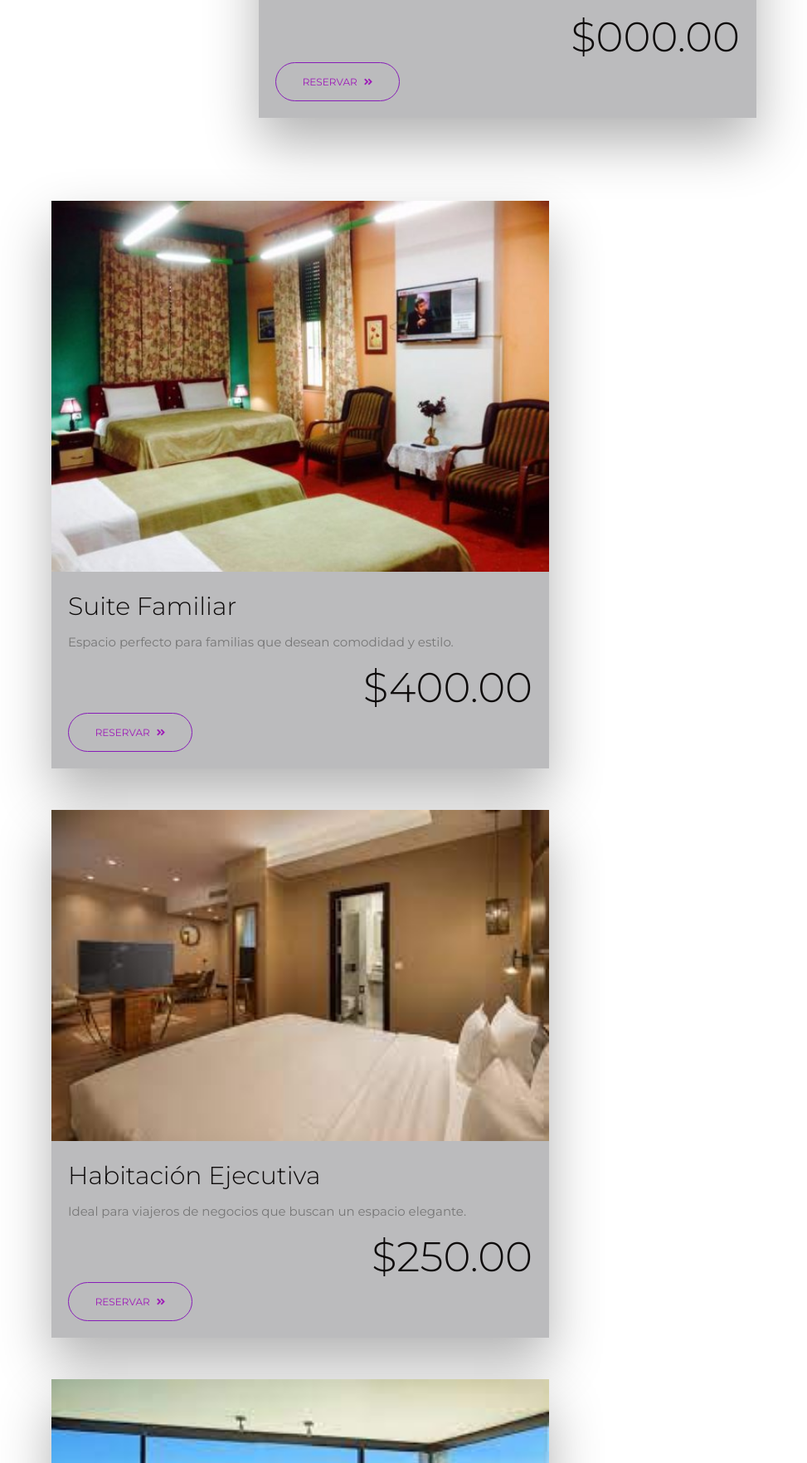
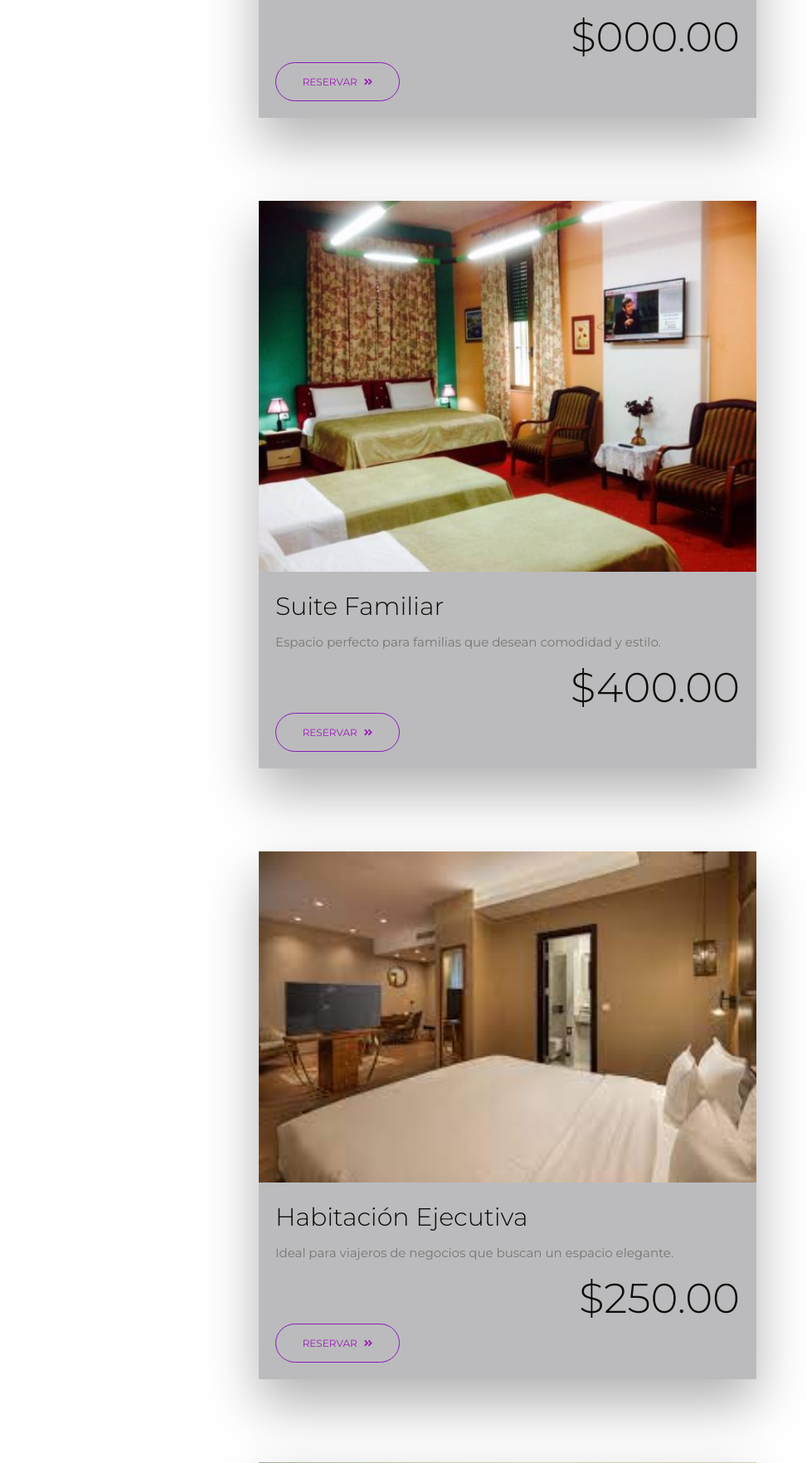
Before and after one commit to daniedu/4321Albert.github.io, a PHP site: page / in a window 1280 px wide. Shown: the part 4572-6335 px from the top of the page at 83% size, without its empty margins (68-1041 px from the left). Run offline with PHP 8.4, Linux system fonts and the light colour scheme; some libraries are stand-ins or nearby versions.

Commit message:
contendor arreglado

```diff
--- a/css/index.css
+++ b/css/index.css
@@ -1228,6 +1228,12 @@ input[type="number"]::-webkit-outer-spin-button {
   color: #555;
 }
 
+.room-container {
+  display: flex;
+  flex-wrap: wrap;
+  justify-content: center;
+}
+
 html::-webkit-scrollbar {
   width: 12px;
 }
```
